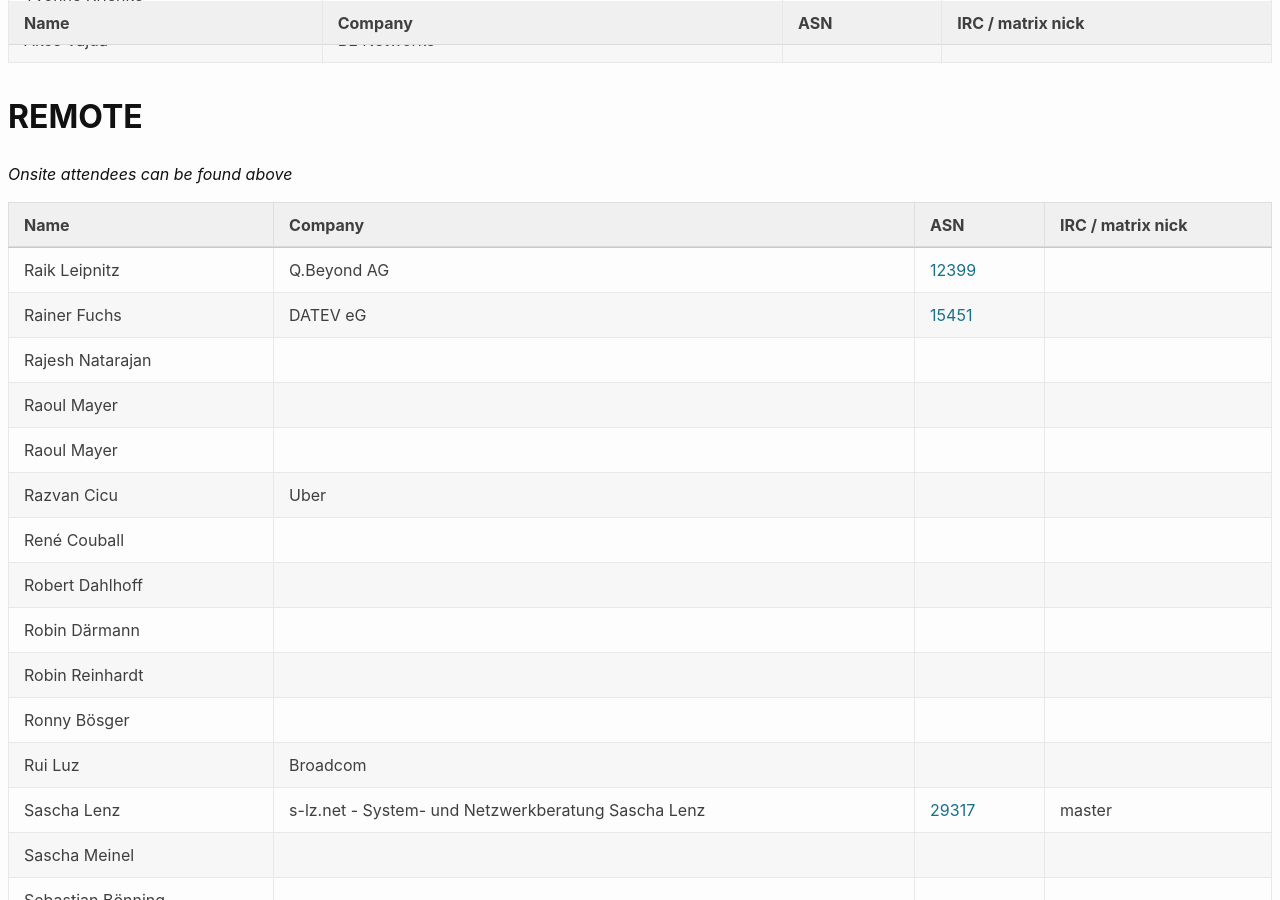
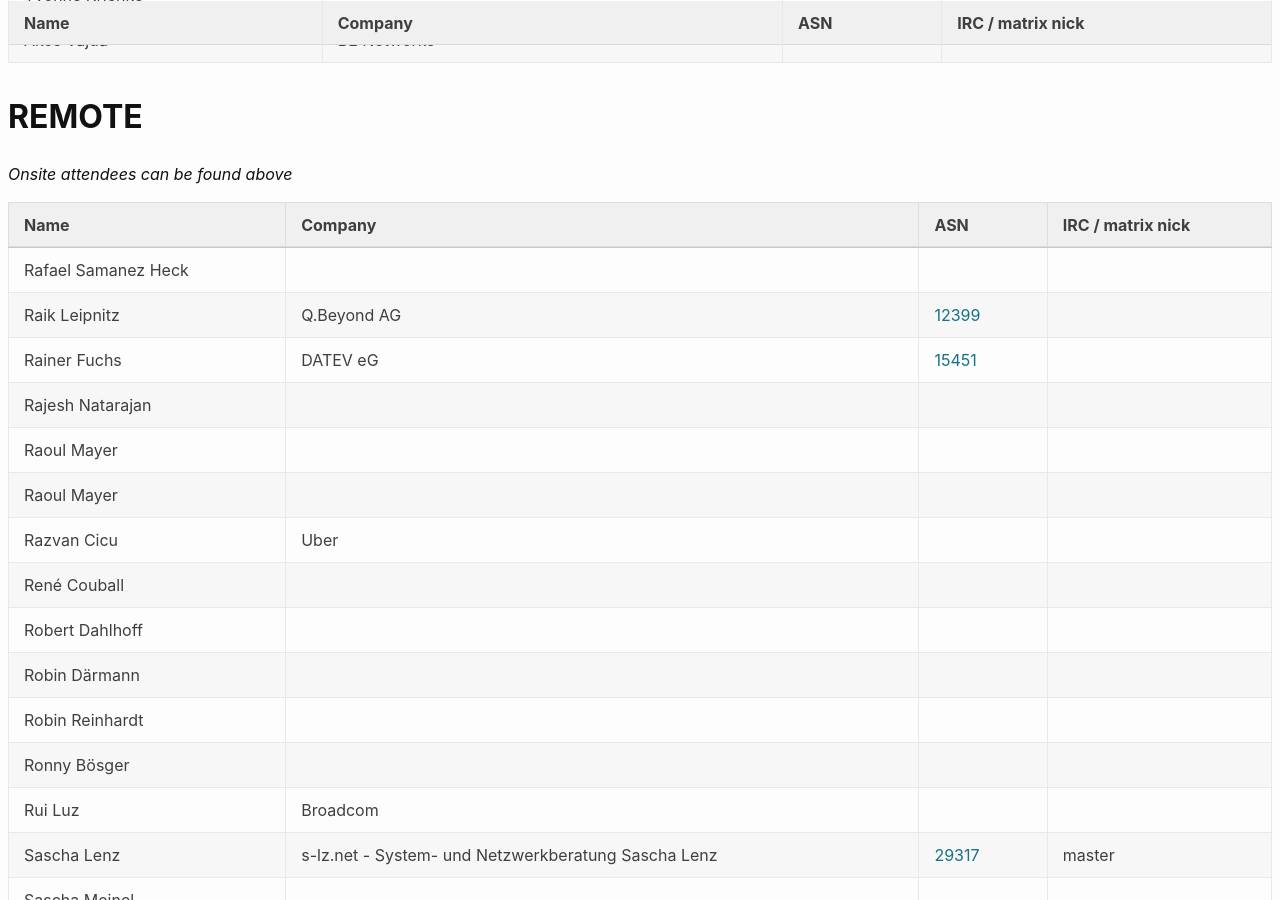
Before and after one commit to denog/pretix-attendeelist, a Jekyll site: the page built from denog16/index.markdown, in a window 1280 px wide and 900 px high, scrolled down 24954 px. Built offline with Jekyll 4.4.1, drawn with Linux system fonts in a browser that asks for light colours.

Commit message:
Latest data: Thu Nov 14 14:32:01 UTC 2024

```diff
--- a/_data/attendees_denog16_online.json
+++ b/_data/attendees_denog16_online.json
@@ -1,4 +1,10 @@
 [
+  {
+    "name": "Rafael Samanez Heck",
+    "company": null,
+    "irc": null,
+    "asn": null
+  },
   {
     "name": "Raik Leipnitz",
     "company": "Q.Beyond AG",
```
